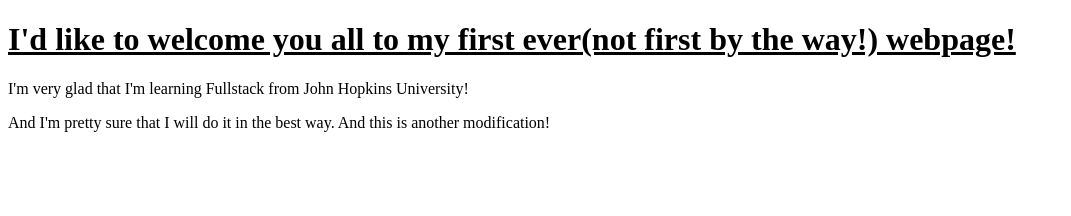
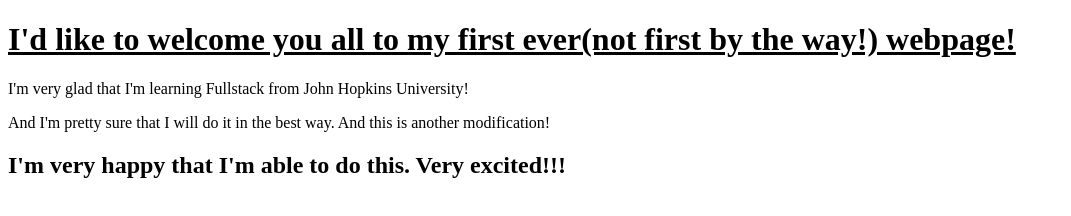
Before and after one commit to bandarusunil/Full-Stack-Java, a plain HTML site: page site/index.html in a window 1280 px wide. Shown: the whole page, without its empty margins (0-1071 px from the left). Drawn offline with Linux system fonts and the light colour scheme.

Commit message:
and again

```diff
--- a/site/index.html
+++ b/site/index.html
@@ -8,6 +8,7 @@
 <p>I'm very glad that I'm learning Fullstack from John Hopkins University!</p>
 <p>And I'm pretty sure that I will do it in the best way.
 And this is another modification!</p>
+<h2>I'm very happy that I'm able to do this. Very excited!!!</h2>
 
 </body>
 </html>
```
